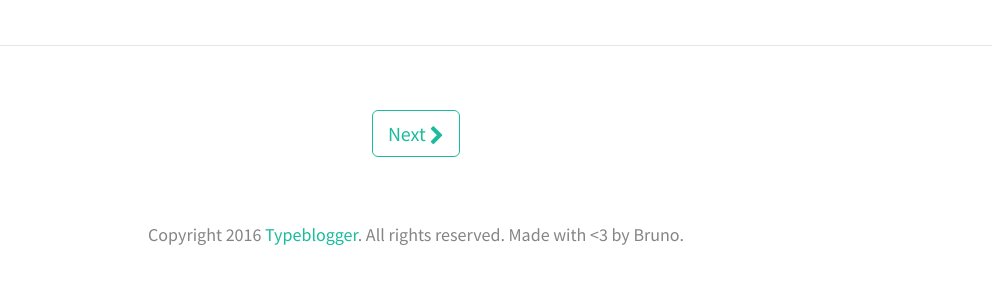
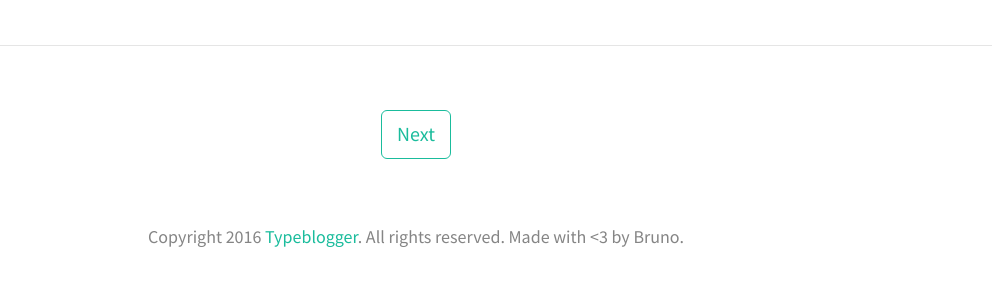
Before and after one commit to typeblogger/typeblogger.github.io, a Jekyll site: the page built from index.html, in a window 1280 px wide and 900 px high, scrolled down 4067 px. Shown: the part 586-872 px from the top of the window, without its empty margins (224-1216 px from the left). Built offline with Jekyll 4.4.1, drawn with Linux system fonts in a browser that asks for light colours; nearby versions of some CDN libraries; the list of posts is cut into pages by our own code; comment, search, counter and statistics services are not loaded.

Commit message:
Update head.html

```diff
--- a/_includes/head.html
+++ b/_includes/head.html
@@ -6,7 +6,6 @@
 
 	<link rel="stylesheet" href="/css/bootstrap.css">
 	<link rel="stylesheet" href="{{ "/css/main.css" | prepend: site.baseurl }}">
-	<link href="//maxcdn.bootstrapcdn.com/font-awesome/4.3.0/css/font-awesome.min.css" rel="stylesheet">
 	<link href='https://fonts.googleapis.com/css?family=Source+Sans+Pro|Montserrat:400,700' rel='stylesheet' type='text/css'>
 	<link rel="shortcut icon" href="{{ "/favicon.ico" | prepend: site.baseurl }}" type="image/x-icon">
 	<link rel="canonical" href="{{ page.url | replace:'index.html','' | prepend: site.baseurl | prepend: site.url }}">
```
